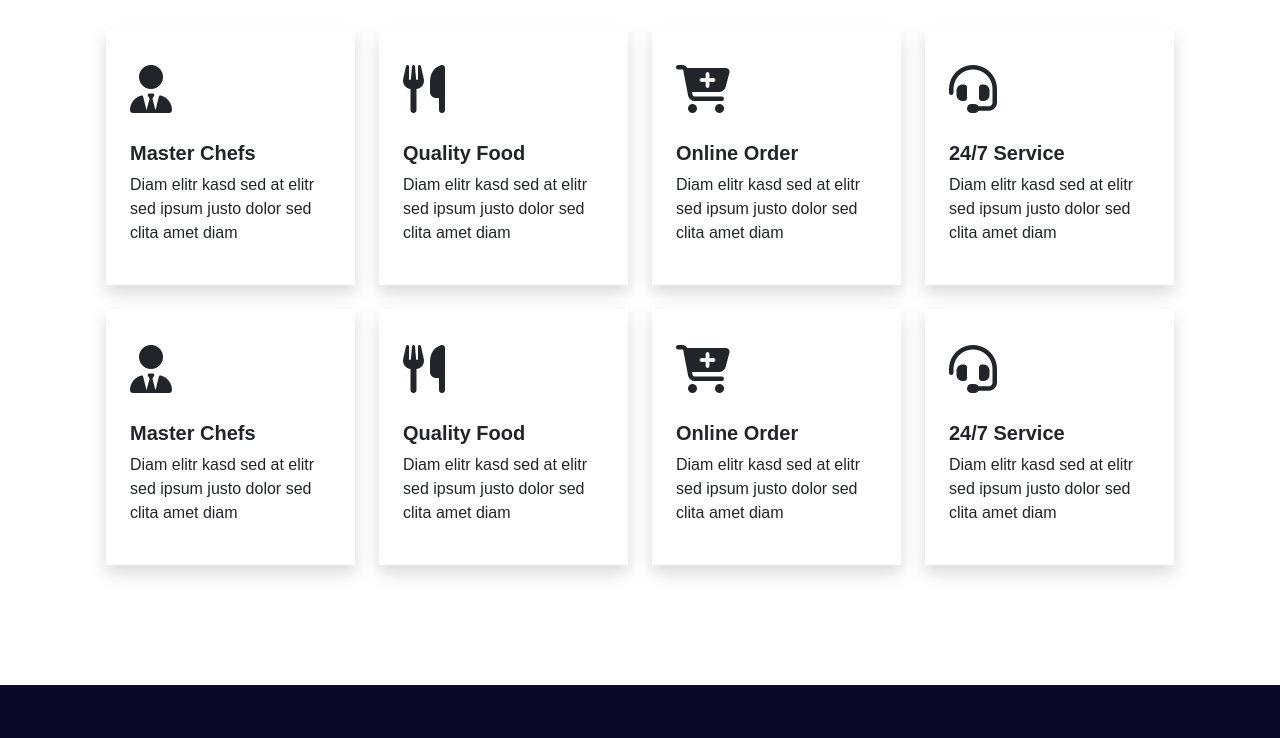
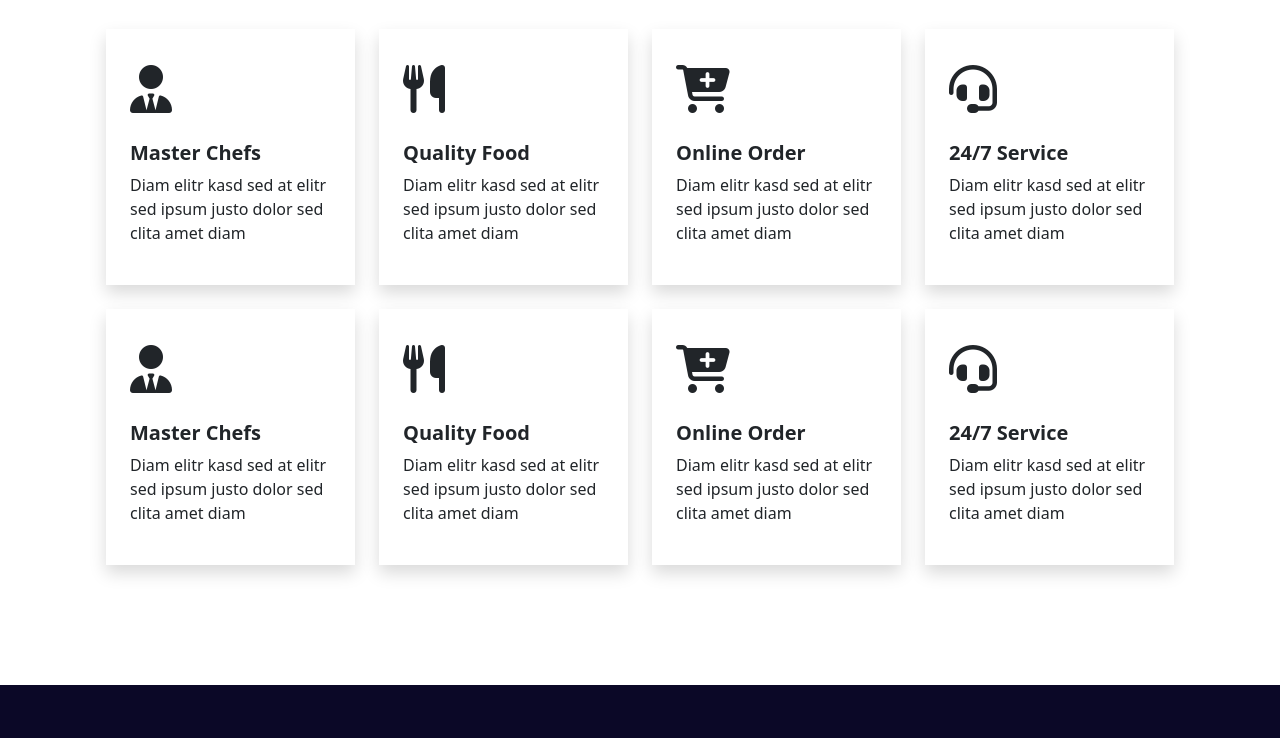
Before and after one commit to Lokesh-Gutthula/Restaurant, a plain HTML site: page html/service.html in a window 1280 px wide. Shown: the part 598-1336 px from the top of the page. Drawn offline with nearby package versions, Linux system fonts and the light colour scheme.

Commit message:
Update service.html

```diff
--- a/html/service.html
+++ b/html/service.html
@@ -11,7 +11,8 @@
 <!--		Font Awesome		-->
 	<link rel="stylesheet" href="https://cdnjs.cloudflare.com/ajax/libs/font-awesome/6.4.0/css/all.min.css">
 <!-- 		CSS 				-->
-	<link rel="stylesheet" type="text/css" href="./../CSS/styles.css">
+	<link rel="stylesheet" type="text/css" href="../css/style.css">
+
 </head>
 <body>
 	<div class="navigation">
```
